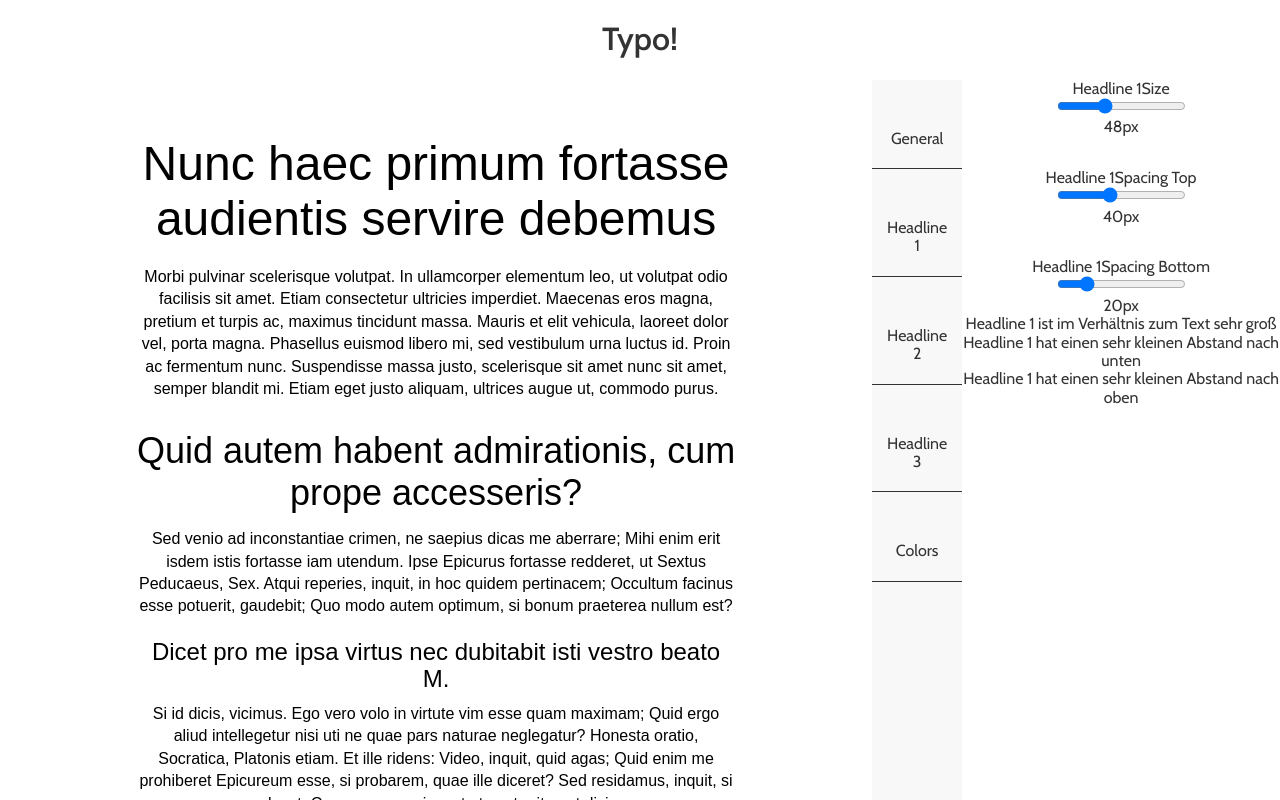
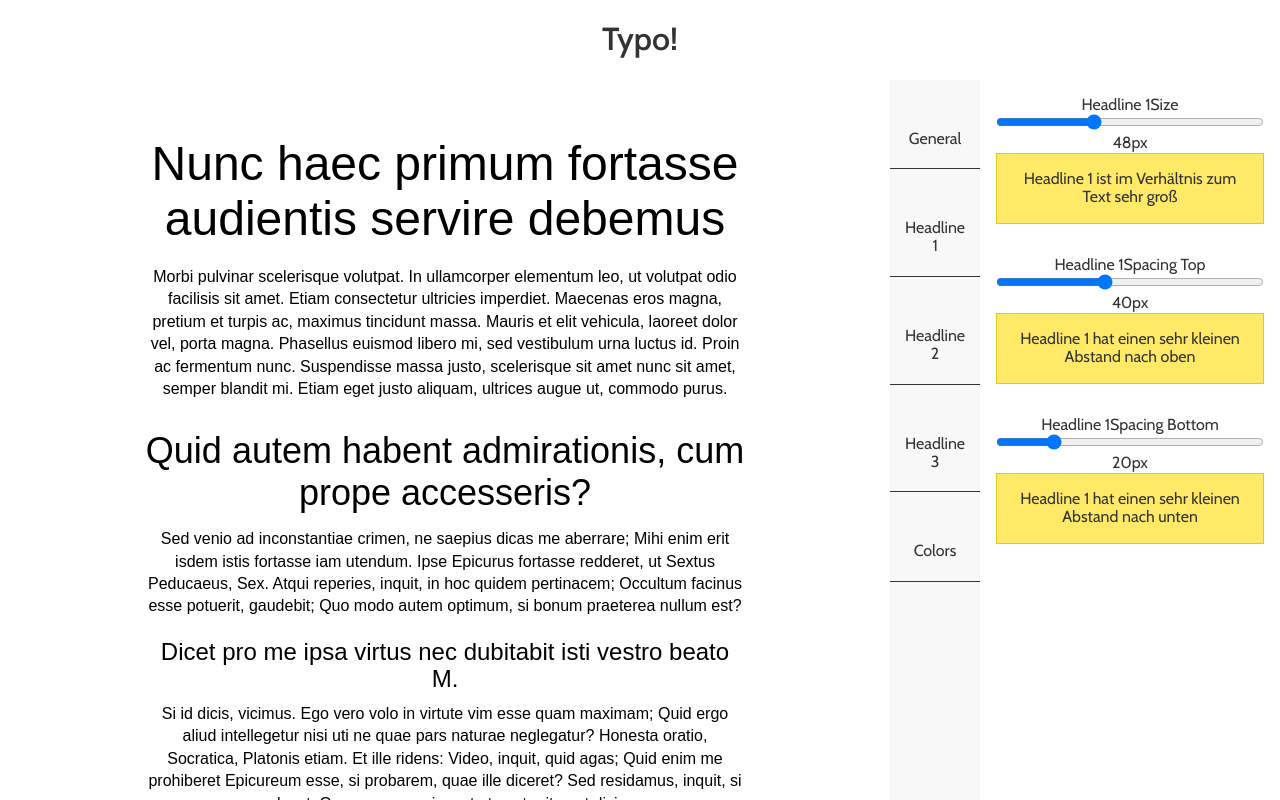
Before and after one commit to Plsr/25knots, a React app: page /typography in a window 1280 px wide. Both pictures are taken after a click on the element "Headline 1". Shown: the top 800 px of the page. Built offline with nearby package versions, Linux system fonts and the light colour scheme.

Commit message:
Better error structure and display

```diff
--- /dev/null
+++ b/src/components/ErrorContainer.jsx
@@ -0,0 +1,26 @@
+import React from 'react'
+import {StyleSheet, css} from 'aphrodite'
+
+import {baseColors} from '../styles/base/colors.js'
+import SpacingInset from './helpers/spacing/SpacingInset.jsx'
+
+function ErrorContainer(props) {
+  return (
+    <div className={css(styles.containerStyles)}>
+      <SpacingInset size={'m'}>
+        {props.children}
+      </SpacingInset>
+    </div>
+  )
+}
+
+const styles = StyleSheet.create({
+  containerStyles: {
+    backgroundColor: baseColors.warning,
+    borderWidth: '1px',
+    borderStyle: 'solid',
+    borderColor: baseColors.warningDarkened
+  }
+})
+
+export default ErrorContainer
--- a/src/components/HeadlineControls.jsx
+++ b/src/components/HeadlineControls.jsx
@@ -26,6 +26,7 @@ class HeadlineController extends React.Component {
           unit={'px'}
           handleChange={this.handleChange}
           storeKey={'size'}
+          errorMessages={this.props.componentErrors.size}
         />
         <SpacingStack size={'l'} />
         <SliderController
@@ -36,6 +37,7 @@ class HeadlineController extends React.Component {
           unit={'px'}
           handleChange={this.handleChange}
           storeKey={'spacingTop'}
+          errorMessages={this.props.componentErrors.spacingTop}
         />
         <SpacingStack size={'l'} />
         <SliderController
@@ -46,8 +48,8 @@ class HeadlineController extends React.Component {
           unit={'px'}
           handleChange={this.handleChange}
           storeKey={'spacingBottom'}
+          errorMessages={this.props.componentErrors.spacingBottom}
         />
-        {this.props.componentErrors.map(error => <p>{error}</p>)}
       </div>
     )
   }
--- a/src/components/SliderController.jsx
+++ b/src/components/SliderController.jsx
@@ -3,6 +3,7 @@ import {StyleSheet, css} from 'aphrodite'
 
 import SliderInput from './SliderInput.jsx'
 import UnitValueDisplay from './UnitValueDisplay.jsx'
+import ErrorContainer from './ErrorContainer.jsx'
 
 
 function SliderController(props) {
@@ -18,8 +19,25 @@ function SliderController(props) {
         max={props.max}
       />
       <UnitValueDisplay value={props.value} unit={props.unit} />
+      {renderErrorMessages(props.errorMessages)}
     </div>
   )
+}
+
+function renderErrorMessages(messages) {
+  if (!(messages === undefined)) {
+    let renderedMessages = []
+
+    for (var i = 0; i < messages.length; i++) {
+      renderedMessages.push(
+        <ErrorContainer key={i}>
+          {messages[i]}
+        </ErrorContainer>
+      )
+    }
+
+    return renderedMessages
+  }
 }
 
 const styles = StyleSheet.create({
--- a/src/components/SliderInput.jsx
+++ b/src/components/SliderInput.jsx
@@ -1,4 +1,5 @@
 import React from 'react'
+import {StyleSheet, css} from 'aphrodite'
 
 function SliderInput(props) {
   return (
@@ -12,8 +13,15 @@ function SliderInput(props) {
         e.preventDefault()
         props.handleChange(props.storeKey, e.target.value)
       }}
+      className={css(styles.inputStyles)}
     />
   )
 }
 
+const styles = StyleSheet.create({
+  inputStyles: {
+    width: '100%'
+  }
+})
+
 export default SliderInput
--- a/src/components/TabContent.jsx
+++ b/src/components/TabContent.jsx
@@ -1,11 +1,22 @@
 import React from 'react'
+import {StyleSheet, css} from 'aphrodite'
+
+import SpacingInset from './helpers/spacing/SpacingInset.jsx'
 
 function TabContent(props) {
   return (
-    <div>
-      {props.children}
+    <div className={css(styles.contentStyles)}>
+      <SpacingInset size={'m'}>
+        {props.children}
+      </SpacingInset>
     </div>
   )
 }
 
+const styles = StyleSheet.create({
+  contentStyles: {
+    width: '300px'
+  }
+})
+
 export default TabContent
--- a/src/components/Typography.jsx
+++ b/src/components/Typography.jsx
@@ -11,7 +11,7 @@ import GeneralControls from './GeneralControls.jsx'
 import HeadlineControls from './HeadlineControls.jsx'
 import ColorControls from './ColorControls.jsx'
 
-import calculateHeadline1Errors from './helpers/errors/headline1.js'
+import calculateApplicationErrors from './helpers/errors'
 
 export default class Typography extends React.Component {
   constructor(props) {
@@ -25,10 +25,12 @@ export default class Typography extends React.Component {
   }
 
   calculateErrors() {
-    return calculateHeadline1Errors(this.props.headline1, this.props.general)
+    return calculateApplicationErrors(this.props)
   }
 
   render() {
+    const errors = this.calculateErrors()
+    console.log(errors) // eslint-disable-line no-console
     const textWrapperStyles = {
       margin: '0 auto',
       width: this.props.general.textWidth,
@@ -109,7 +111,7 @@ export default class Typography extends React.Component {
                   onChange={this.props.setValueInArea}
                   area={'headline1'}
                   title={'Headline 1'}
-                  componentErrors={this.calculateErrors()}
+                  componentErrors={errors.headline1}
                   {...this.props.headline1}
                 />
               </TabContent>
--- a/src/components/helpers/errors/headline1.js
+++ b/src/components/helpers/errors/headline1.js
@@ -1,5 +1,9 @@
 function calculateHeadline1Errors(headlineValues, bodyTextValues) {
-  let errors = []
+  let errors = {
+    size: [],
+    spacingTop: [],
+    spacingBottom: []
+  }
   let bodyFontSize = bodyTextValues.fontSize
   let bodyFontConstant = 0
   let bodyLineHeight = (bodyTextValues.lineHeight * bodyTextValues.fontSize) / 100
@@ -14,22 +18,22 @@ function calculateHeadline1Errors(headlineValues, bodyTextValues) {
   let sizeConstraint = bodyFontSize * (1.68 + bodyFontConstant)
 
   if (h1Size < sizeConstraint * 0.8) {
-    errors.push('Headline 1 ist im Verhältnis zum Text sehr klein')
+    errors.size.push('Headline 1 ist im Verhältnis zum Text sehr klein')
   }
   if (h1Size > sizeConstraint * 1.2) {
-    errors.push('Headline 1 ist im Verhältnis zum Text sehr groß')
+    errors.size.push('Headline 1 ist im Verhältnis zum Text sehr groß')
   }
   if (marginBottom > (bodyLineHeight * 1.7)) {
-    errors.push('Headline 1 hat einen sehr großen Abstand nach unten')
+    errors.spacingBottom.push('Headline 1 hat einen sehr großen Abstand nach unten')
   }
   if (marginBottom < bodyLineHeight) {
-    errors.push('Headline 1 hat einen sehr kleinen Abstand nach unten')
+    errors.spacingBottom.push('Headline 1 hat einen sehr kleinen Abstand nach unten')
   }
   if (marginTop > (bodyLineHeight * 2.7)) {
-    errors.push('Headline 1 hat einen sehr großen Abstand nach oben')
+    errors.spacingTop.push('Headline 1 hat einen sehr großen Abstand nach oben')
   }
   if (marginTop < (bodyLineHeight * 2)) {
-    errors.push('Headline 1 hat einen sehr kleinen Abstand nach oben')
+    errors.spacingTop.push('Headline 1 hat einen sehr kleinen Abstand nach oben')
   }
 
   return errors
--- a/src/components/helpers/errors/index.js
+++ b/src/components/helpers/errors/index.js
@@ -1,6 +1,6 @@
 import calculateHeadline1Errors from './headline1.js'
 
-function calculateGeneralErrors(typographyValues) {
+function calculateApplicationErrors(typographyValues) {
   let errors = {
     headline1: calculateHeadline1Errors(typographyValues.headline1, typographyValues.general)
   }
@@ -8,4 +8,4 @@ function calculateGeneralErrors(typographyValues) {
   return errors
 }
 
-export default calculateGeneralErrors
+export default calculateApplicationErrors
--- a/src/styles/base/colors.js
+++ b/src/styles/base/colors.js
@@ -5,7 +5,9 @@ export const baseColors = {
   lighterMidGrey: '#CCCCCC',
   midGrey: '#999999',
   darkGrey: '#BBBBBB',
-  black: '#333333'
+  black: '#333333',
+  warning: '#ffea68',
+  warningDarkened: '#e5c91b'
 }
 
 export const appColors = {
```
